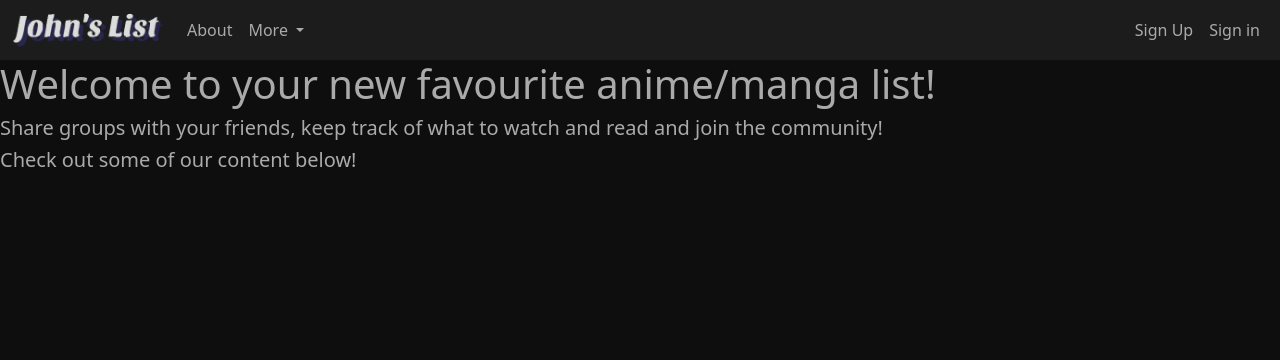
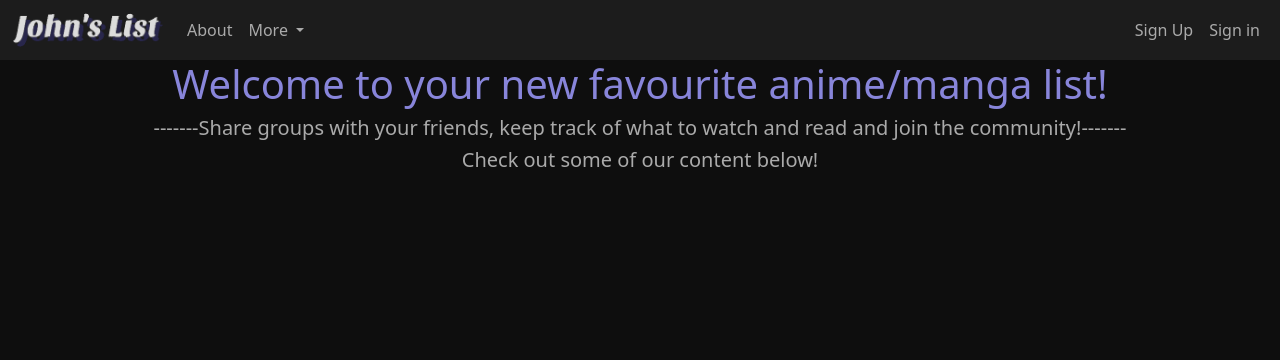
Before and after one commit to TheGreatWaves/Johns-List, a Flask app: page / in a window 1280 px wide. Shown: the top 360 px of the page. Run offline with Flask 2, Linux system fonts and the light colour scheme; data that the repository does not hold is empty; parts of the project's set-up code (start-up, migrations or seed data) failed here and were passed over.

Commit message:
Small stylistic changes to fit overall theme better

```diff
--- a/templates/index.html
+++ b/templates/index.html
@@ -11,9 +11,11 @@
 
 {% block content %}
 
-<h1 class="default-colour" >Welcome to your new favourite anime/manga list!</h1>
-<h5 class="default-colour">Share groups with your friends, keep track of what to watch and read and join the community!</h3>
-<h5 class="default-colour">Check out some of our content below!</h3>
+<center>
+  <h1 style="color: #8885DA;">Welcome to your new favourite anime/manga list!</h1>
+  <h5 class="default-colour">-------Share groups with your friends, keep track of what to watch and read and join the community!-------</h3>
+  <h5 class="default-colour">Check out some of our content below!</h3>
+</center>
 
 <div class="container-fluid">
 <div class="row">
```
